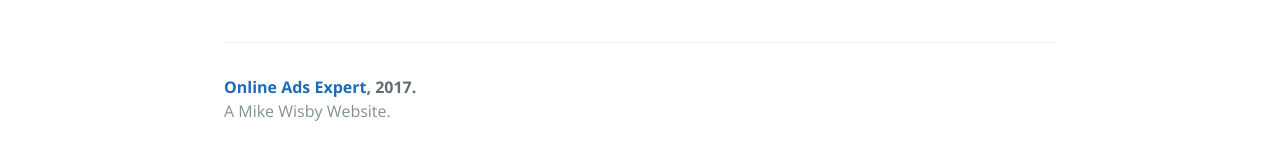
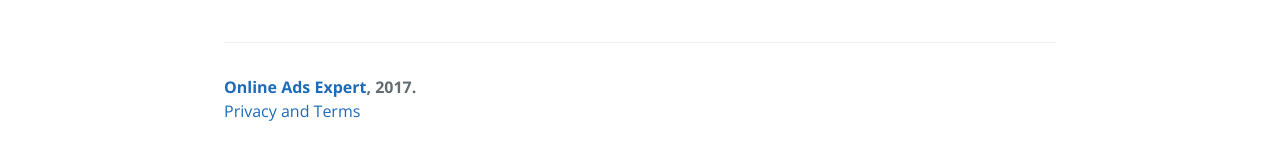
Before and after one commit to mikewisby/onlineadsexpert.github.io, a Jekyll site: the page built from index.md, in a window 1280 px wide. Shown: the part 534-694 px from the top of the page. Built offline with Jekyll 4.4.1, drawn with Linux system fonts in a browser that asks for light colours; our own code applies the rules of GitHub Pages for plain Markdown files.

Commit message:
monnightly5

```diff
--- a/_includes/page-footer.html
+++ b/_includes/page-footer.html
@@ -1,4 +1,4 @@
 <footer class="site-footer">
   <span class="site-footer-owner"><a href="{{ site.url }}">{{ site.title }}</a>, 2017.</span>
-  <span class="site-footer-credits">A Mike Wisby Website.</span>
+  <span class="site-footer-credits"><a href="{{ site.url }}/terms">Privacy and Terms</a></span>
 </footer>
```
